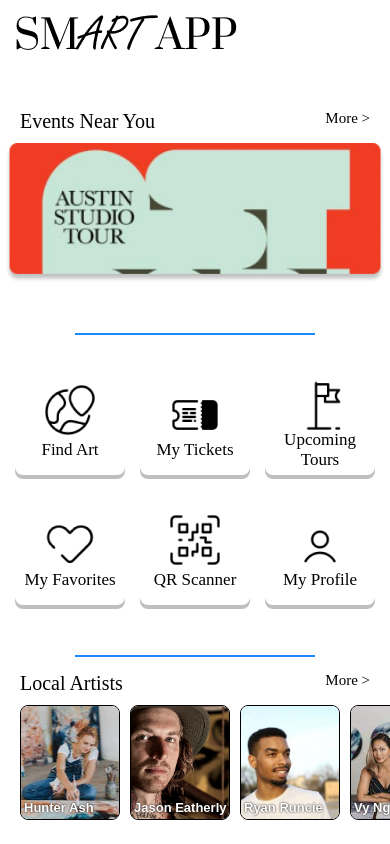
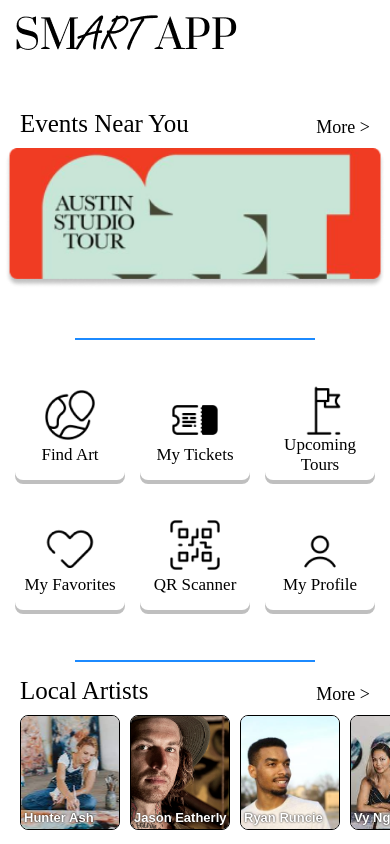
Before and after one commit to nickscip/Greens, a React Native app: screen /Home in a window 390 px wide. Built offline with nearby package versions, Linux system fonts and the light colour scheme.

Commit message:
fixed page navigators

```diff
--- a/src/screens/HomeScreen.js
+++ b/src/screens/HomeScreen.js
@@ -5,9 +5,9 @@ function HomeScreen() {
   return (
     <React.Fragment>
       <View style={styles.topPageNavigator}>
-        <Text style={{fontSize: 20, fontFamily: 'Times New Roman'}}>Events Near You</Text>
+        <Text style={{fontSize: 25, fontFamily: 'Times New Roman'}}>Events Near You</Text>
         <Pressable>
-          <Text style={{textAlign: 'right', fontSize: 15, fontFamily: 'Times New Roman'}}>More ></Text>
+          <Text style={{textAlign: 'right', fontSize: 18, fontFamily: 'Times New Roman'}}>More ></Text>
         </Pressable>
       </View>
 
@@ -67,9 +67,9 @@ function HomeScreen() {
       </View>
 
       <View style={styles.bottomPageNavigator}>
-        <Text style={{fontSize: 20, fontFamily: 'Times New Roman'}}>Local Artists</Text>
+        <Text style={{fontSize: 25, fontFamily: 'Times New Roman'}}>Local Artists</Text>
         <Pressable>
-          <Text style={{textAlign: 'right', fontSize: 15, fontFamily: 'Times New Roman'}}>More ></Text>
+          <Text style={{textAlign: 'right', fontSize: 18, fontFamily: 'Times New Roman'}}>More ></Text>
         </Pressable>
       </View>
 
@@ -129,7 +129,8 @@ const styles = StyleSheet.create({
     marginHorizontal: 20,
     flexDirection: 'row',
     justifyContent: 'space-between',
-    marginTop: 110
+    marginTop: 110,
+    alignItems: 'flex-end'
   },
 
   eventBanner: {
@@ -173,7 +174,8 @@ const styles = StyleSheet.create({
     marginHorizontal: 20,
     flexDirection: 'row',
     justifyContent: 'space-between',
-    marginTop: 5
+    marginTop: 5,
+    alignItems: 'flex-end'
   },
 
   artistButton: {
```
